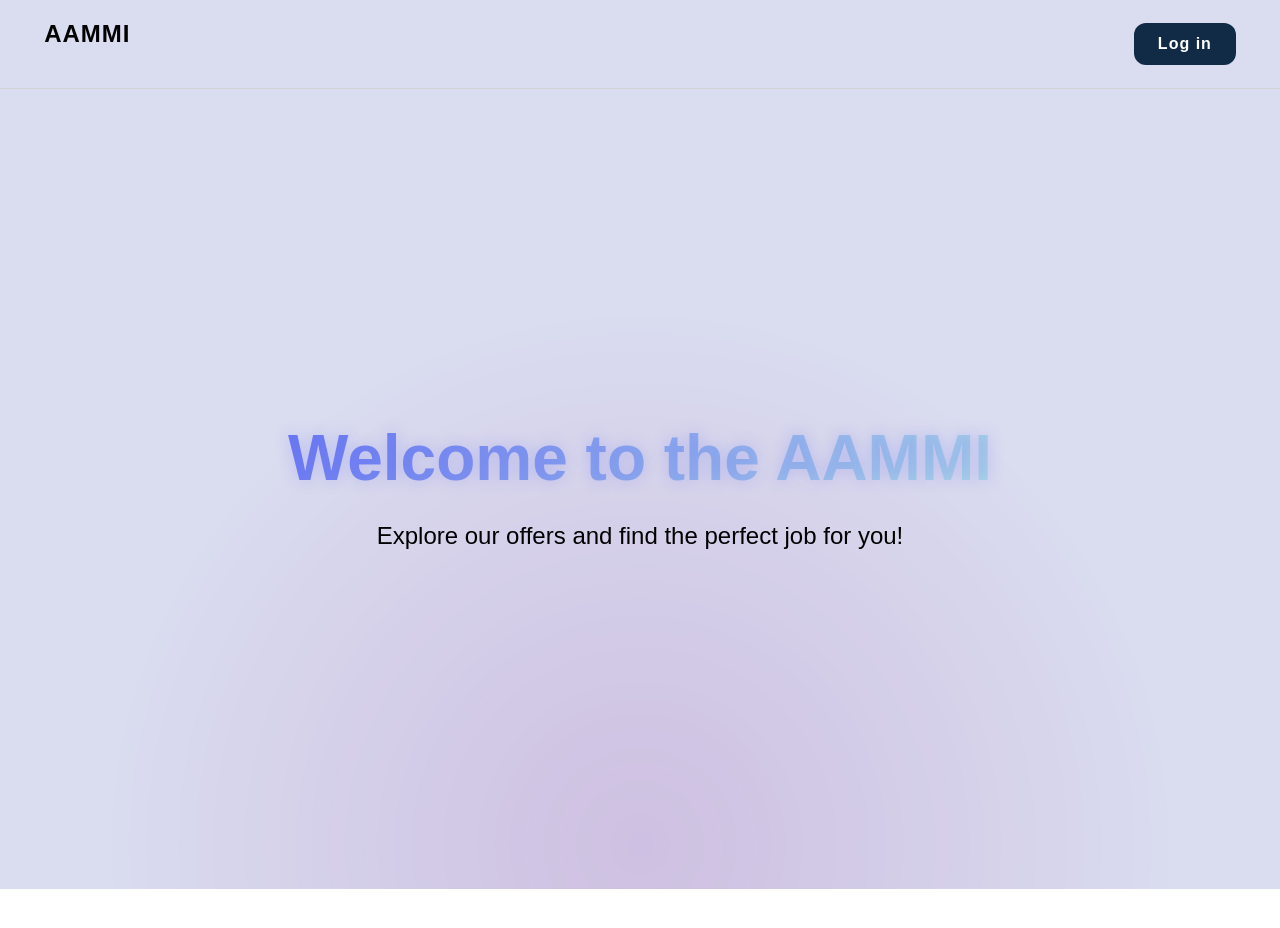
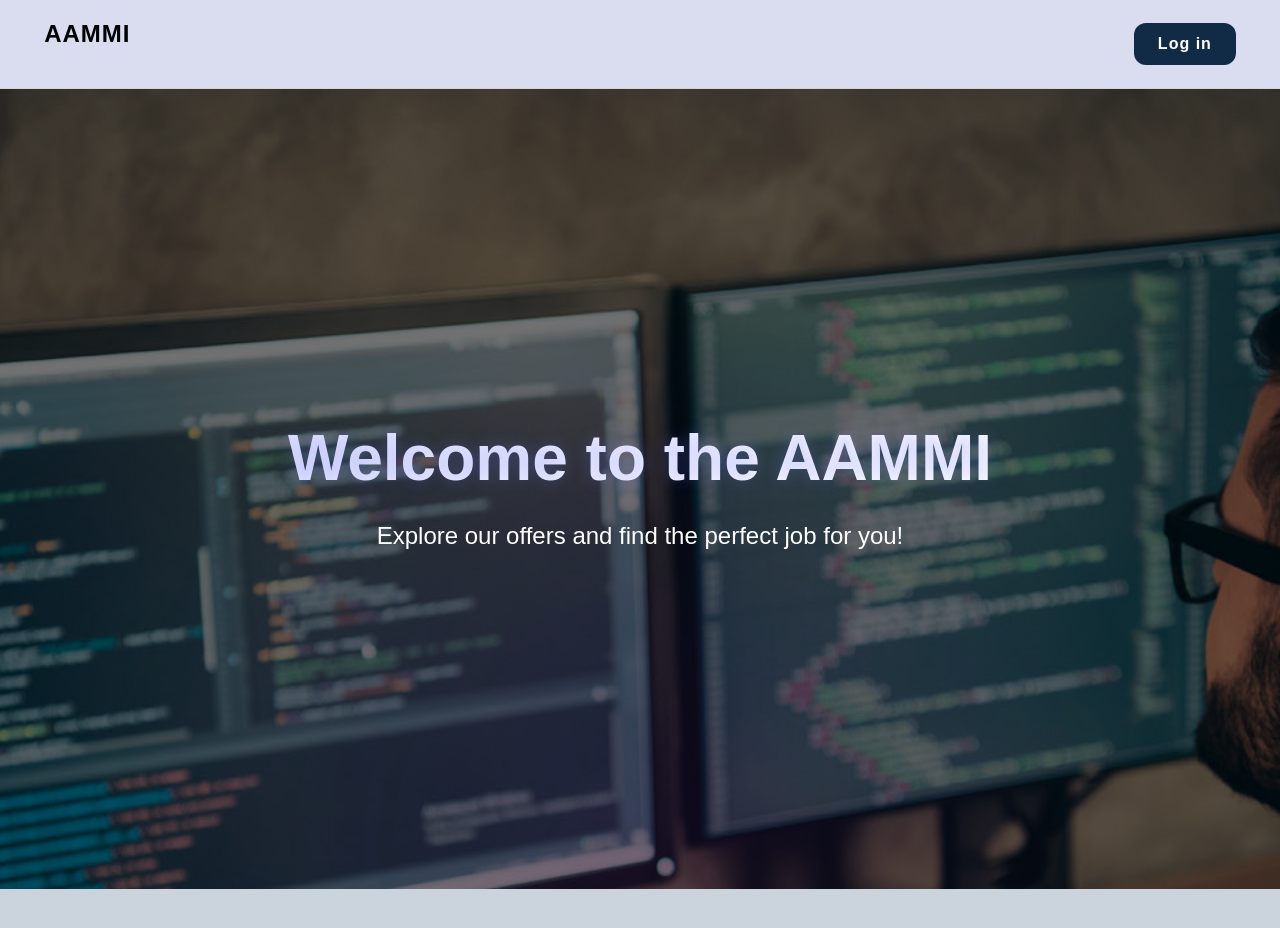
Before and after one commit to islam10x/AgileProject, a React (Vite) app: page /home in a window 1280 px wide. Shown: the top 928 px of the page. Built offline with nearby package versions, Linux system fonts and the light colour scheme; no server answers; the database is empty.

Commit message:
added image to homepage and re-styled some elements and fixed typos

```diff
--- a/package.json
+++ b/package.json
@@ -34,6 +34,6 @@
     "eslint-plugin-react-hooks": "^5.0.0",
     "eslint-plugin-react-refresh": "^0.4.18",
     "globals": "^15.14.0",
-    "vite": "^6.1.0"
+    "vite": "^6.3.3"
   }
 }
--- a/src/Components/Offer.jsx
+++ b/src/Components/Offer.jsx
@@ -41,7 +41,7 @@ const OfferInfo = styled.div`
   text-align: center;
 
   div:first-child {
-    display: flex-start;
+    display: grid;
     gap: 15px;
     align-items: flex-start;
   }
--- a/src/Components/Profile.jsx
+++ b/src/Components/Profile.jsx
@@ -10,6 +10,7 @@ const Img = styled.img`
   width: 100px;
   height: 100px;
   border-radius: 50%;
+  align-items: center;
 `;
 
 const FileInput = styled.input`
--- a/src/Login.jsx
+++ b/src/Login.jsx
@@ -102,8 +102,8 @@ const Login = () => {
         )}
         <br />
         <H4>
-          Don't have an account click here{" "}
-          <LoginLink to={"/signup"}>Sign up</LoginLink>
+          Don't have an account? Click Here{" "}
+          <LoginLink to={"/signup"}>Sign Up</LoginLink>
         </H4>
       </div>
     </div>
--- a/src/Pages/HomePage.jsx
+++ b/src/Pages/HomePage.jsx
@@ -47,6 +47,7 @@ import { useNavigate } from "react-router";
 import { palette, colors } from "../Styles/colors";
 import { useContext } from "react";
 import { Homecontext } from "../Context/LoginContext";
+//import { backgroundImg } from "../assets/images/budev.jpg";
 
 const CustomDiv = styled.div`
   overflow: hidden;
@@ -56,9 +57,24 @@ const CustomDiv = styled.div`
   justify-content: flex-start;
   min-height: 100vh;
   width: 100%;
-  background: ${colors.backGroundColor.mainWhite};
+  background: url("budev.jpg"), ${colors.backGroundColor.mainWhite};
+  background-size: cover;
+  background-position: center;
   position: relative;
 
+  /* Dark overlay layer */
+  &::after {
+    content: "";
+    position: absolute;
+    top: 0;
+    left: 0;
+    right: 0;
+    bottom: 0;
+    background: rgba(0, 0, 0, 0.53);
+    z-index: 0;
+  }
+
+  /* Pulse animation layer */
   &::before {
     content: "";
     position: absolute;
@@ -73,7 +89,14 @@ const CustomDiv = styled.div`
     );
     opacity: 0.1;
     animation: pulse 8s infinite;
-    z-index: 0;
+    z-index: 1;
+    pointer-events: none;
+  }
+
+  /* Content must be above both layers */
+  > * {
+    position: relative;
+    z-index: 2;
   }
 
   @keyframes pulse {
@@ -106,6 +129,7 @@ const Header = styled.div`
   position: relative;
   z-index: 1;
 
+  color: white;
   & h1 {
     cursor: pointer;
     margin-left: 1%;
@@ -175,7 +199,7 @@ const Header = styled.div`
 `;
 
 const OffersContainer = styled.div`
-  background: ${colors.backGroundColor.white};
+  background: #cbd4dd;
   min-height: 100vh;
   width: 100%;
   display: flex;
@@ -217,11 +241,7 @@ const LandingPage = styled.div`
     font-size: 4rem;
     margin-bottom: 1.5rem;
     color: ${palette.black};
-    background: linear-gradient(
-      135deg,
-      ${palette.mainBlue},
-      ${palette.lightBlue}
-    );
+    background: linear-gradient(135deg, #e0e3ff, #ffffff);
     -webkit-background-clip: text;
     background-clip: text;
     color: transparent;
@@ -231,7 +251,7 @@ const LandingPage = styled.div`
 
   & p {
     font-size: 1.5rem;
-    color: ${palette.black};
+    color: ${palette.white};
     max-width: 600px;
     line-height: 1.6;
     font-weight: 500;
--- a/src/Signup.jsx
+++ b/src/Signup.jsx
@@ -52,7 +52,7 @@ const Signup = () => {
     <div className="login-container">
       <div className="login-header">
         <h2>
-          Sign up to <span className="app-name">My App</span>
+          Sign up to <span className="app-name">AAMMI</span>
         </h2>
       </div>
 
@@ -129,7 +129,7 @@ const Signup = () => {
         )}
         <br />
         <H4>
-          Don't have an account click here{" "}
+          Already have an account? Click Here{" "}
           <LoginLink to={"/login"}>Login</LoginLink>
         </H4>
       </div>
--- a/src/Styles/modern.css
+++ b/src/Styles/modern.css
@@ -1,8 +1,8 @@
 /* Modern and Futuristic Styling */
 :root {
-  --primary-color: #6c63ff;
-  --secondary-color: #2a2a72;
-  --accent-color: #00f5ff;
+  --primary-color: #7e7e7e;
+  --secondary-color: #313131;
+  --accent-color: #7e7e7e;
   --background-dark: #0a0a1f;
   --text-primary: #ffffff;
   --text-secondary: #b8b8b8;
--- a/src/Styles/profile.css
+++ b/src/Styles/profile.css
@@ -78,7 +78,8 @@
 .modal-content {
   background-color: var(--card-background);
   border-radius: var(--radius);
-    box-shadow: 0 10px 25px -5px rgba(0, 0, 0, 0.1), 0 10px 10px -5px rgba(0, 0, 0, 0.04);
+  box-shadow: 0 10px 25px -5px rgba(0, 0, 0, 0.1),
+    0 10px 10px -5px rgba(0, 0, 0, 0.04);
   width: 100%;
   max-width: 768px;
   max-height: 90vh;
@@ -135,8 +136,8 @@
 }
 
 .avatar {
-    width: 8rem;
-    height: 8rem;
+  width: 10rem;
+  height: 10rem;
   border-radius: 50%;
   background-color: #e5e7eb;
   display: flex;
--- a/src/login.css
+++ b/src/login.css
@@ -3,15 +3,17 @@ body {
   font-family: Arial, sans-serif;
   margin: 0;
   padding: 0;
+  display: grid;
+  align-items: center;
 }
 
 .login-container {
   width: 100%;
-  max-width: 400px;
+  max-width: 500px;
   background: white;
   margin: 50px auto;
   padding: 30px;
-  border-radius: 10px;
+  border-radius: 20px;
   box-shadow: 0px 4px 6px rgba(0, 0, 0, 0.1);
 }
 
```
Also changed, not shown: public/budev.jpg (added), 1 other file (tests, documents, lock files or other folders). Lines whose indentation alone changed are shown as unchanged.
